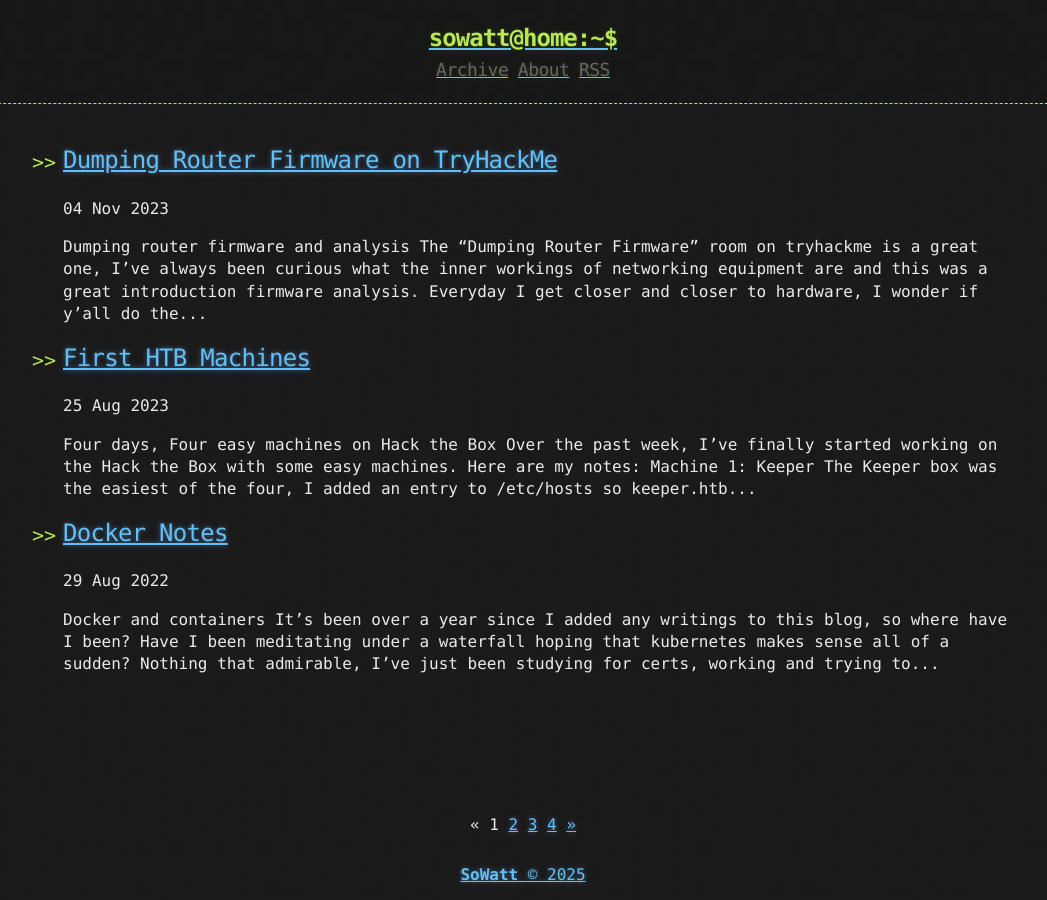
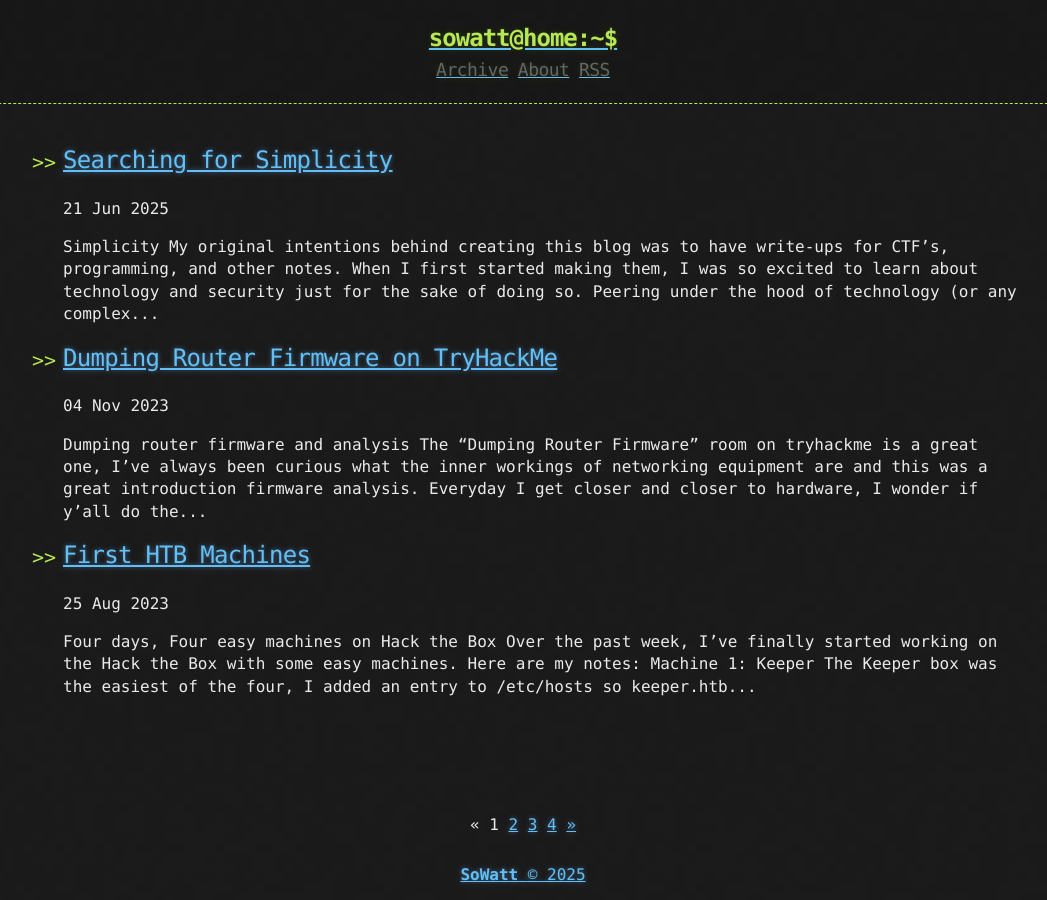
Before and after one commit to soWatt/soWatt.github.io, a Jekyll site: the page built from index.html, in a window 1280 px wide. Shown: the whole page, without its empty margins (117-1164 px from the left). Built offline with Jekyll 4.4.1, drawn with Linux system fonts in a browser that asks for light colours; the list of posts is cut into pages by our own code.

Commit message:
Potential final post and update

```diff
--- /dev/null
+++ b/_posts/2025-06-21-Simplicity.md
@@ -0,0 +1,14 @@
+---
+title: Searching for Simplicity
+published: true
+---
+<br/>
+# [](#header-1) Simplicity
+<br/>
+My original intentions behind creating this blog was to have write-ups for CTF's, programming, and other notes. When I first started making them, I was so excited to learn about technology and security just for the sake of doing so. Peering under the hood of technology (or any complex systems) will contiue to be so fascinating. Over the past two years I stepped away from my studies to re-evalute my relationship with technology. I've simplified and become more intentional with my technology in order to see it as the incredibly powerful tool it is and not something that saps away the time I have on earth. This has allowed me to experience so many new things while not feeling so drained from spending hours and hours on my computer.
+<br/>
+<br/>
+I'm writing this on my phone with an ssh client connected to my only mini pc I own now. Once it pushes to Github Pages, I'll go outside and pitch a hammock in the woods with my friends and actually be fully present. I still want to build things but instead of advancing my career or collecting a larger paycheck (which I feel was the misguided motivation for me getting into my field) I just want it to help those I care about. I'm unsure what will become of this Pages site but I do feel like I finally have clarity as to what role technology is going to play in my life moving forward.
+<br/>
+<br/>
+Have a great day and live strong!
```
Also changed, not shown: about.md (+4 -1 lines).
